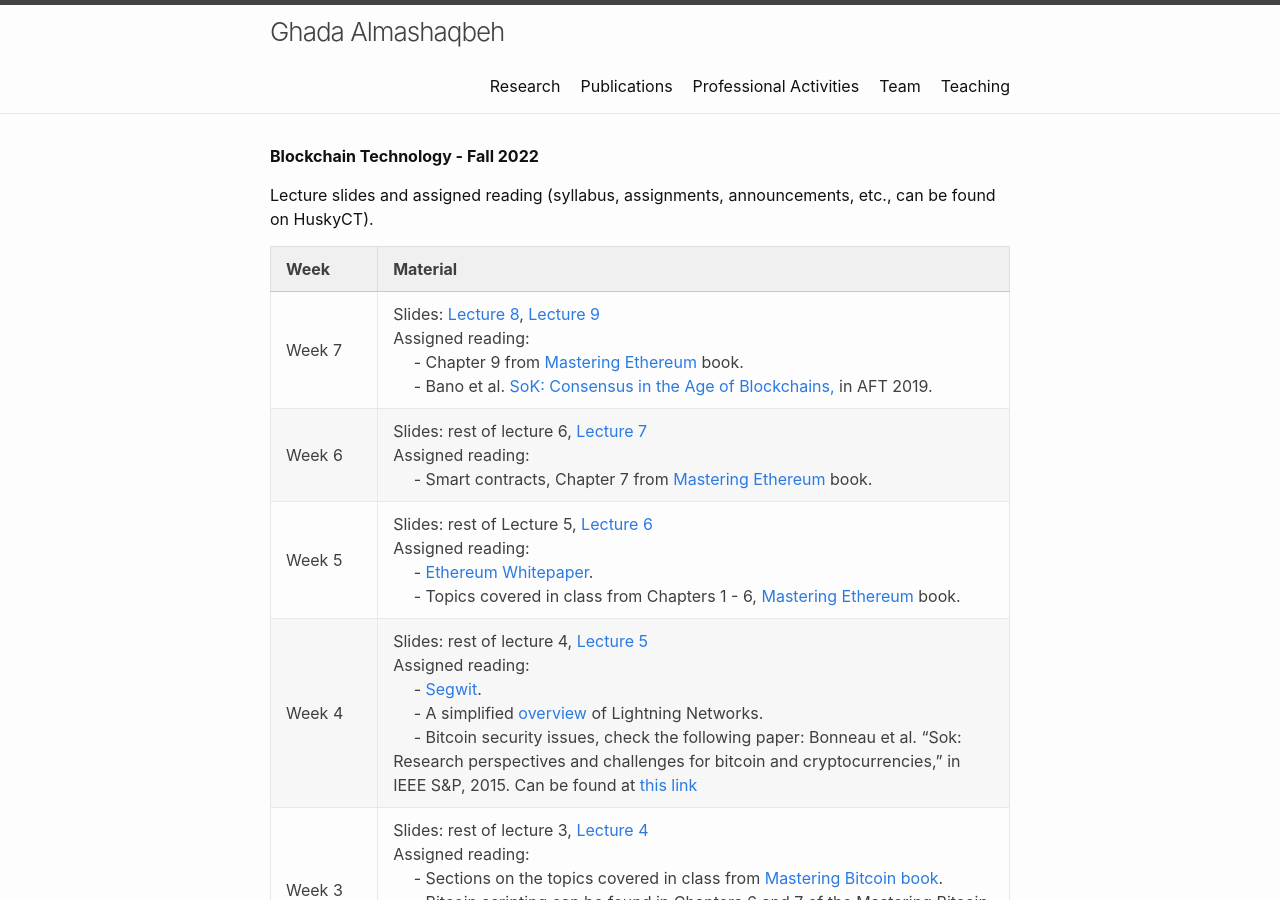
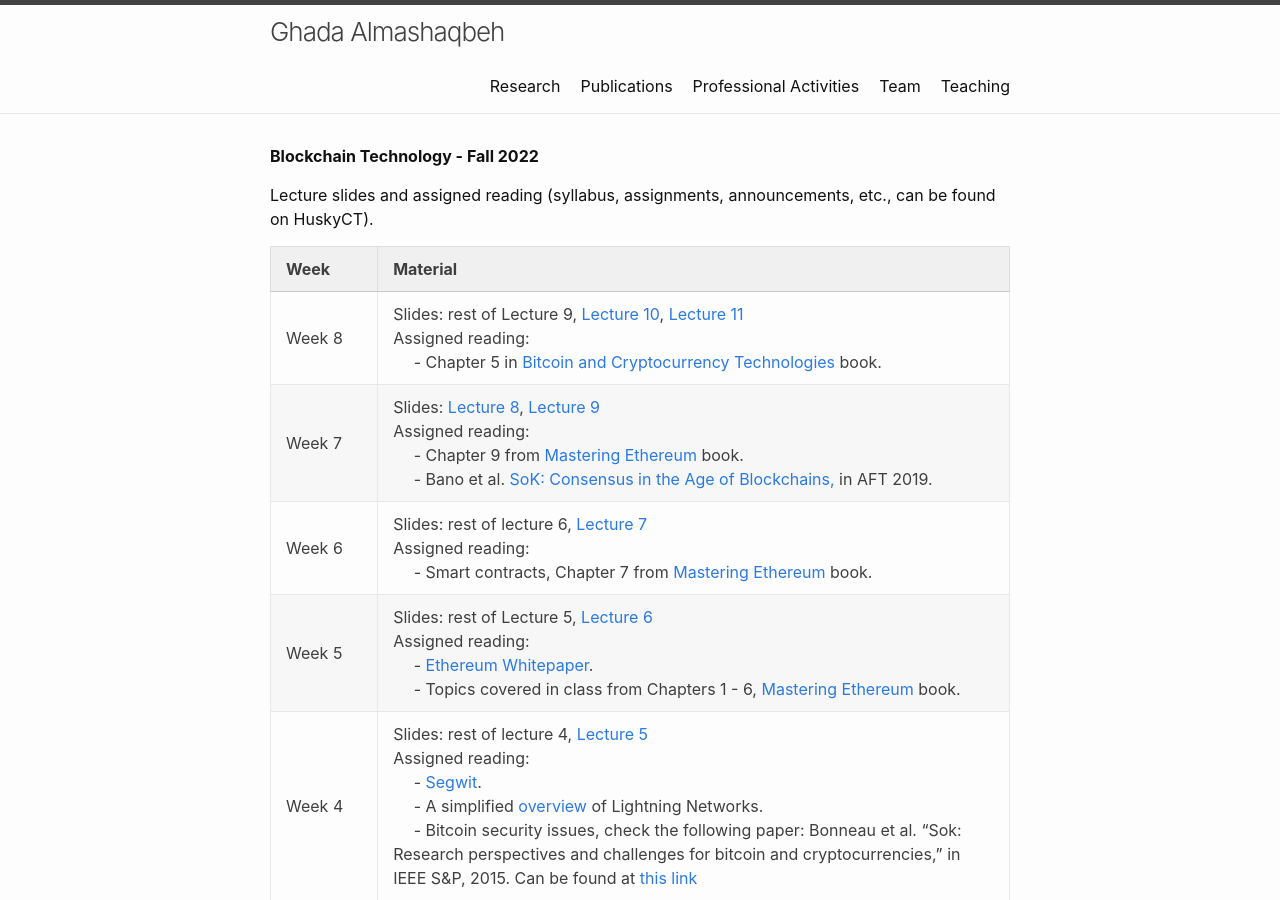
Before and after one commit to GhadaAlmashaqbeh/GhadaAlmashaqbeh.github.io, a Jekyll site: the page built from courses/blockchain-technology-f2022/index.md, in a window 1280 px wide and 900 px high. Built offline with Jekyll 4.4.1, drawn with Linux system fonts in a browser that asks for light colours.

Commit message:
add week lectures

```diff
--- a/courses/blockchain-technology-f2022/index.md
+++ b/courses/blockchain-technology-f2022/index.md
@@ -8,6 +8,7 @@ Lecture slides and assigned reading (syllabus, assignments, announcements, etc.,
 
 | Week&emsp;&emsp;| Material           |
 |----------|--------------------|
+| Week 8 | Slides: rest of Lecture 9, [Lecture 10](./lecture10.pdf), [Lecture 11](./lecture11.pdf) <br/> Assigned reading: <br/> &emsp; - Chapter 5 in [Bitcoin and Cryptocurrency Technologies](https://github.com/bitcoinbook/bitcoinbook/blob/develop/book.asciidoc) book.  |
 | Week 7 | Slides: [Lecture 8](./lecture8.pdf), [Lecture 9](./lecture9.pdf) <br/> Assigned reading: <br/> &emsp; - Chapter 9 from [Mastering Ethereum](https://github.com/ethereumbook/ethereumbook/blob/develop/book.asciidoc) book.<br/> &emsp; - Bano et al. [SoK: Consensus in the Age of Blockchains,](https://smeiklej.com/files/aft19a.pdf) in AFT 2019.|
 | Week 6 | Slides: rest of lecture 6, [Lecture 7](./lecture7.pdf) <br/> Assigned reading: <br/> &emsp; - Smart contracts, Chapter 7 from [Mastering Ethereum](https://github.com/ethereumbook/ethereumbook/blob/develop/book.asciidoc) book.  |
 | Week 5 | Slides: rest of Lecture 5, [Lecture 6](./lecture6.pdf) <br/> Assigned reading: <br/> &emsp; - [Ethereum Whitepaper](https://ethereum.org/en/whitepaper/).<br/> &emsp; - Topics covered in class from Chapters 1 - 6, [Mastering Ethereum](https://github.com/ethereumbook/ethereumbook/blob/develop/book.asciidoc) book. |
```
Also changed, not shown: 2 other files.
